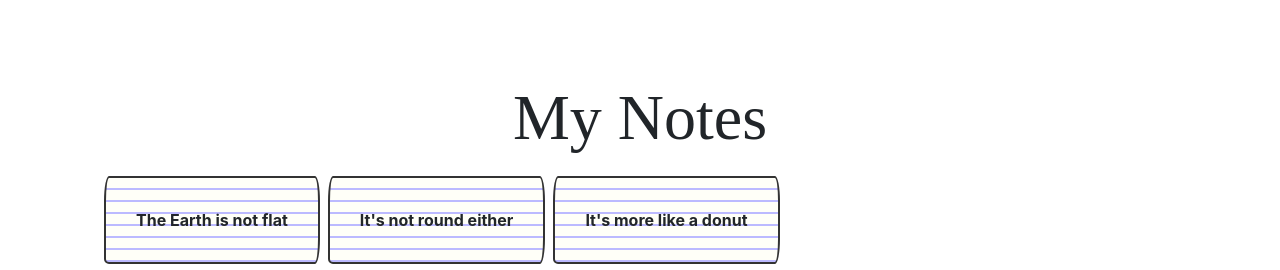
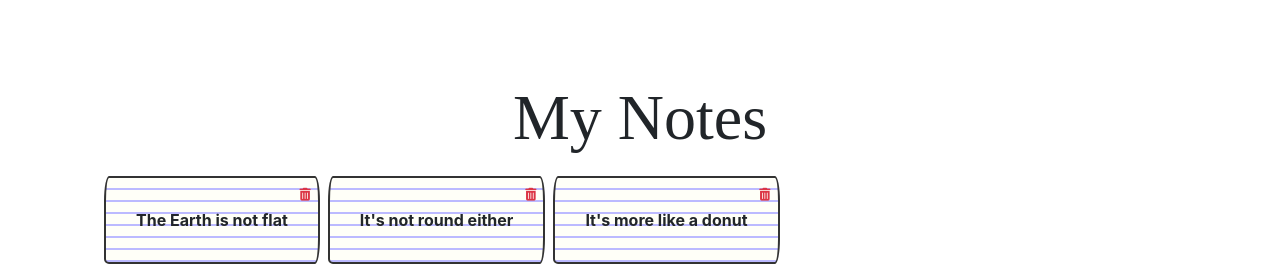
Before and after one commit to AhadJawan/react-notes, a React (Create React App) app: page / in a window 1280 px wide. Shown: the top 270 px of the page. Built offline with nearby package versions, Linux system fonts and the light colour scheme; a web font is replaced by a local one.

Commit message:
added functionality to delete notes, trying to animate enter and leave of notes

```diff
--- a/package.json
+++ b/package.json
@@ -9,6 +9,7 @@
     "react": "^16.13.0",
     "react-dom": "^16.13.0",
     "react-scripts": "3.4.0",
+    "react-transition-group": "^4.3.0",
     "uuid": "^7.0.2"
   },
   "scripts": {
--- a/public/index.html
+++ b/public/index.html
@@ -39,5 +39,9 @@
       To begin the development, run `npm start` or `yarn start`.
       To create a production bundle, use `npm run build` or `yarn build`.
     -->
+    <script
+      src="https://kit.fontawesome.com/b40fc95306.js"
+      crossorigin="anonymous"
+    ></script>
   </body>
 </html>
--- a/src/App.js
+++ b/src/App.js
@@ -4,7 +4,7 @@ import "./bootstrap.min.css";
 import AddNote from "./components/AddNote";
 import Notes from "./components/Notes";
 
-import { v4 as uuidv4 } from 'uuid';
+import { v4 as uuidv4 } from "uuid";
 
 function App() {
   const [state, setState] = useState({
@@ -28,16 +28,22 @@ function App() {
     const newNote = {
       id: uuidv4(),
       data
-    }
+    };
     // newNote.id = uuidv4(); //state.notes[state.notes.length].id + 1;
-    setState({notes: [...state.notes, newNote]});
-  }
+    setState({ notes: [...state.notes, newNote] });
+  };
+
+  const delNote = id => {
+    setState({
+      notes: [...state.notes.filter(note => note.id != id)]
+    });
+  };
 
   return (
     <div className="container" style={{ marginTop: "10vh" }}>
       <h1 style={titleStyle}>My Notes</h1>
-      <div className="d-flex" style={{margin: '15px'}}>
-        <Notes notes={state.notes} />
+      <div className="d-flex" style={{ margin: "15px" }}>
+        <Notes notes={state.notes} delNote={delNote} />
       </div>
       <AddNote addNote={addNote} />
     </div>
--- a/src/components/Note.js
+++ b/src/components/Note.js
@@ -1,19 +1,41 @@
 import React from "react";
 
 export default function Note(props) {
+  const { id, data } = props.note;
+
+  const deleteNote = e => {
+    props.delNote(id);
+  };
+
   return (
     <div className="card" style={cardStyle}>
+      <button style={deleteBtnStyle} onClick={deleteNote}>
+        <i
+          class="fas fa-trash-alt"
+          style={{ fontSize: "0.8rem", color: "#dc3545" }}
+        ></i>
+      </button>
       <div className="card-body">
-          {/* <h4 className="card-title">Note Title</h4> */}
-          <p className="card-text">{props.note.data}</p>
+        {/* <h4 className="card-title">Note Title</h4> */}
+        <p className="card-text">{data}</p>
       </div>
     </div>
   );
 }
 
+const cardStyle = {
+  margin: "4px",
+  background:
+    "repeating-linear-gradient(#FFFFF8, #FFFFF8 10px, #BCBAFF 10px, #BCBAFF 12px)",
+  padding: "10px",
+  position: "relative"
+};
 
-const cardStyle = {
-    margin: '4px',
-    background: 'repeating-linear-gradient(#FFFFF8, #FFFFF8 10px, #BCBAFF 10px, #BCBAFF 12px)',
-    padding: '10px'
-}
+const deleteBtnStyle = {
+  border: "none",
+  background: "none",
+  maxWidth: "30px",
+  position: "absolute",
+  right: "1px",
+  top: "2px"
+};
--- a/src/components/Notes.js
+++ b/src/components/Notes.js
@@ -1,8 +1,14 @@
 import React from "react";
 import Note from "./Note";
+import { CSSTransition } from "react-transition-group";
+import "./styles/Note.css";
 
 export default function Notes(props) {
   return props.notes.map(note => {
-    return <Note note={note} />;
+    return (
+      <CSSTransition className="note" timeout={200}>
+        <Note note={note} delNote={props.delNote} />
+      </CSSTransition>
+    );
   });
 }
--- /dev/null
+++ b/src/components/styles/Note.css
@@ -0,0 +1,7 @@
+.note-enter {
+    opacity: 0;
+}
+
+.note-exit {
+    opacity: 1;
+}
```
Also changed, not shown: 1 other file (tests, documents, lock files or other folders).
